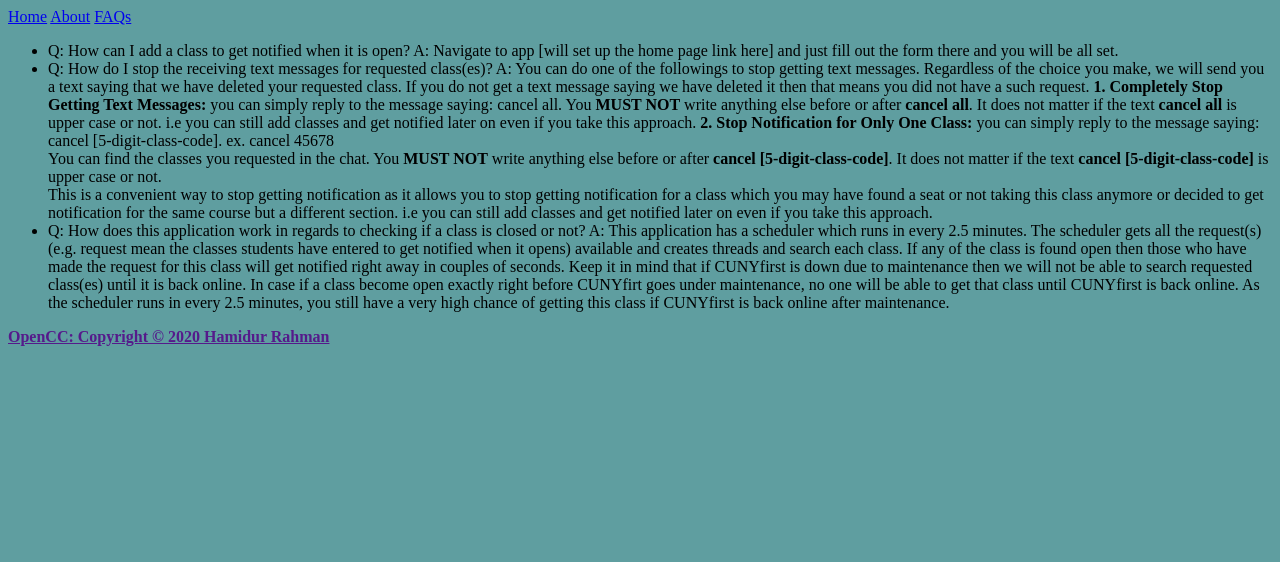
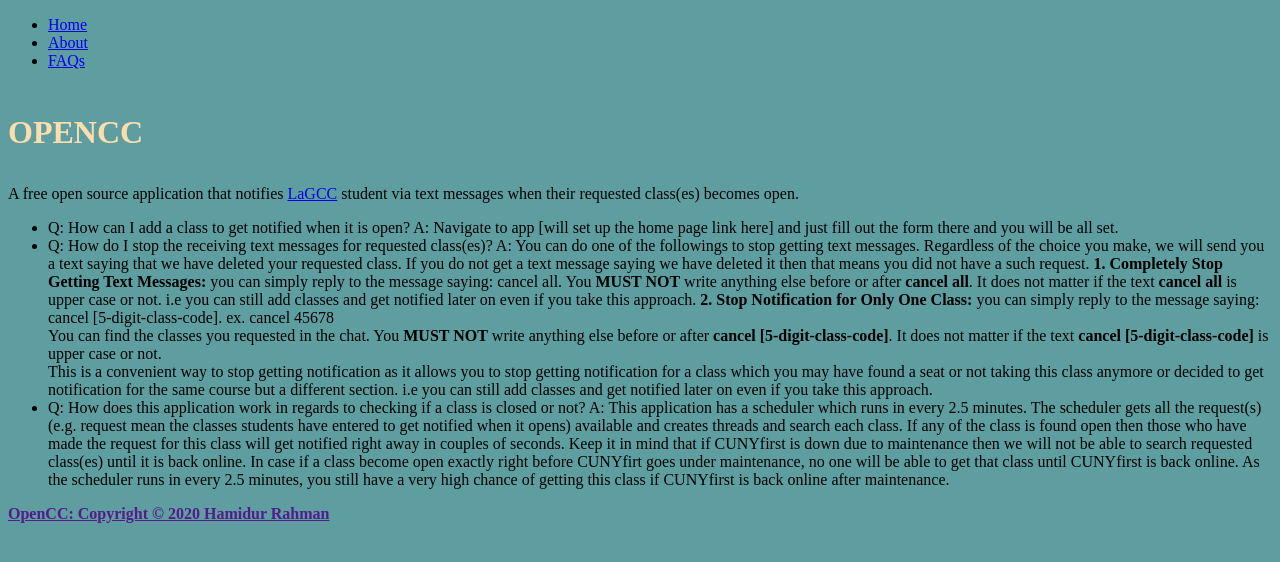
Before and after one commit to HamidurRahman1/OpenCC, a Flask app: page /FAQs.html in a window 1280 px wide. Shown: the top 562 px of the page. Run offline with Flask 2, Linux system fonts and the light colour scheme; parts of the project's set-up code (start-up, migrations or seed data) failed here and were passed over; some libraries are stand-ins or nearby versions.

Commit message:
banner - header merged

```diff
--- a/templates/header.html
+++ b/templates/header.html
@@ -2,6 +2,7 @@
 <html lang="en">
 <head>
     <meta charset="UTF-8"/>
+    <link rel="icon" href="https://iconarchive.com/download/i79674/martz90/hex/messages-2.ico" type="image/x-icon">
     <link rel="stylesheet" href="../static/css/style.css" type="text/css">
     <script src="../static/script/main.js" charset="utf-8" type="text/javascript"></script>
     <meta name="viewport" content="width=device-width, initial-scale=1.0"/>
@@ -9,13 +10,26 @@
 </head>
 <body>
 
-    <header id="header">
     <div>
         <nav>
+            <ul>
+                <li>
                     <a href="http://127.0.0.1:5000/" target="_self">Home</a>
+                </li>
+                <li>
                     <a href="http://127.0.0.1:5000/about.html" target="_self">About</a>
+                </li>
+                <li>
                     <a href="http://127.0.0.1:5000/FAQs.html" target="_self">FAQs</a>
+                </li>
+            </ul>
         </nav>
+    </div>
+
+    <header id="header" class="header">
+        <div class="header-body">
+            <h1>OpenCC</h1>
+            <p>A free open source application that notifies <a href="https://www.laguardia.edu/home/Default.aspx" target="_blank">LaGCC</a> student via text messages when their requested class(es) becomes open.</p>
         </div>
     </header>
 
--- a/templates/index.html
+++ b/templates/index.html
@@ -2,6 +2,7 @@
 <html lang="en">
 <head>
   <meta charset="UTF-8"/>
+  <link rel="icon" href="https://iconarchive.com/download/i79674/martz90/hex/messages-2.ico" type="image/x-icon">
   <link rel="stylesheet" href="../static/css/style.css" type="text/css">
   <script src="../static/script/main.js" charset="utf-8" type="text/javascript"></script>
   <meta name="viewport" content="width=device-width, initial-scale=1.0"/>
@@ -10,7 +11,6 @@
 <body>
 
 {% include "header.html" %}
-{% include "banner.html" %}
 {% include "request.html" %}
 {% include "footer.html" %}
 
```
Also changed, not shown: templates/banner.html (deleted, +0 -16 lines). Lines whose indentation alone changed are shown as unchanged.
